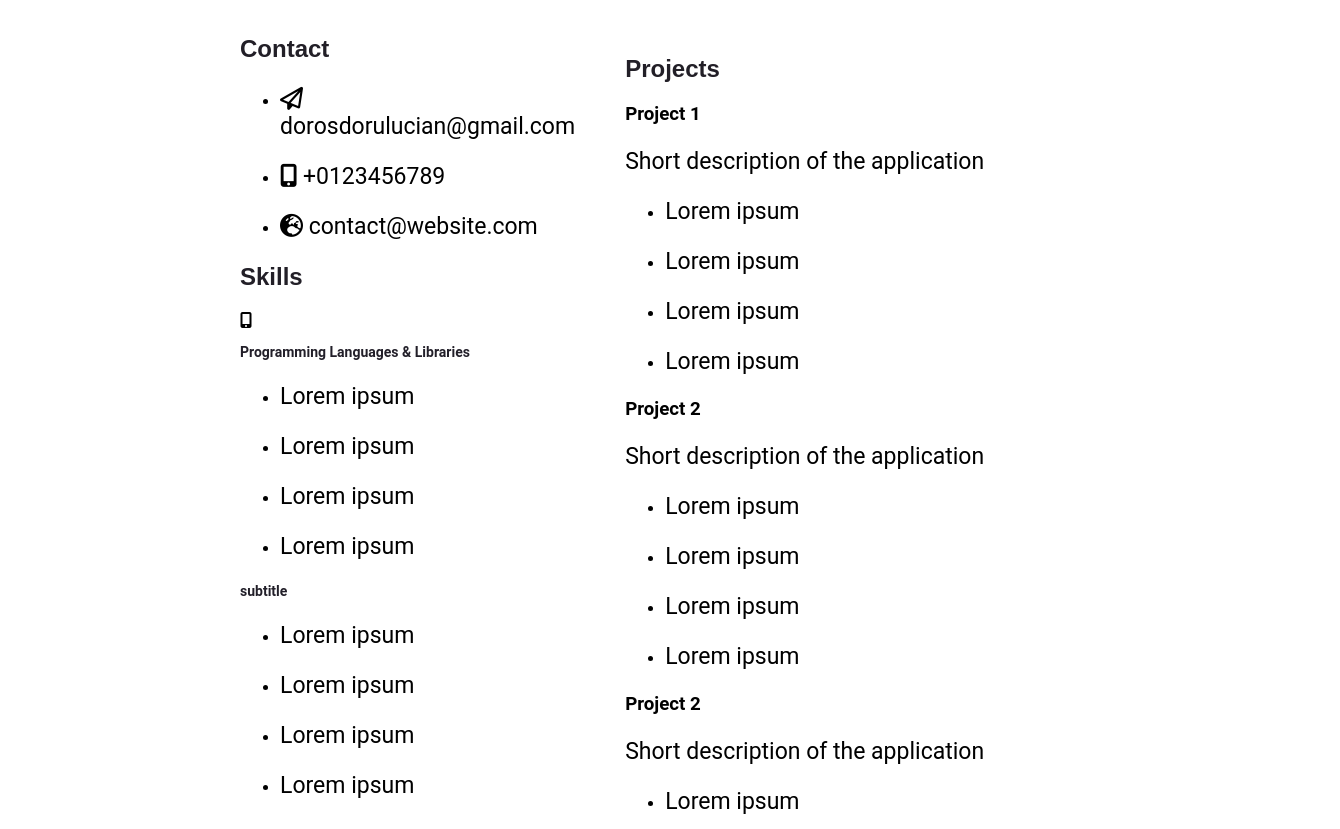
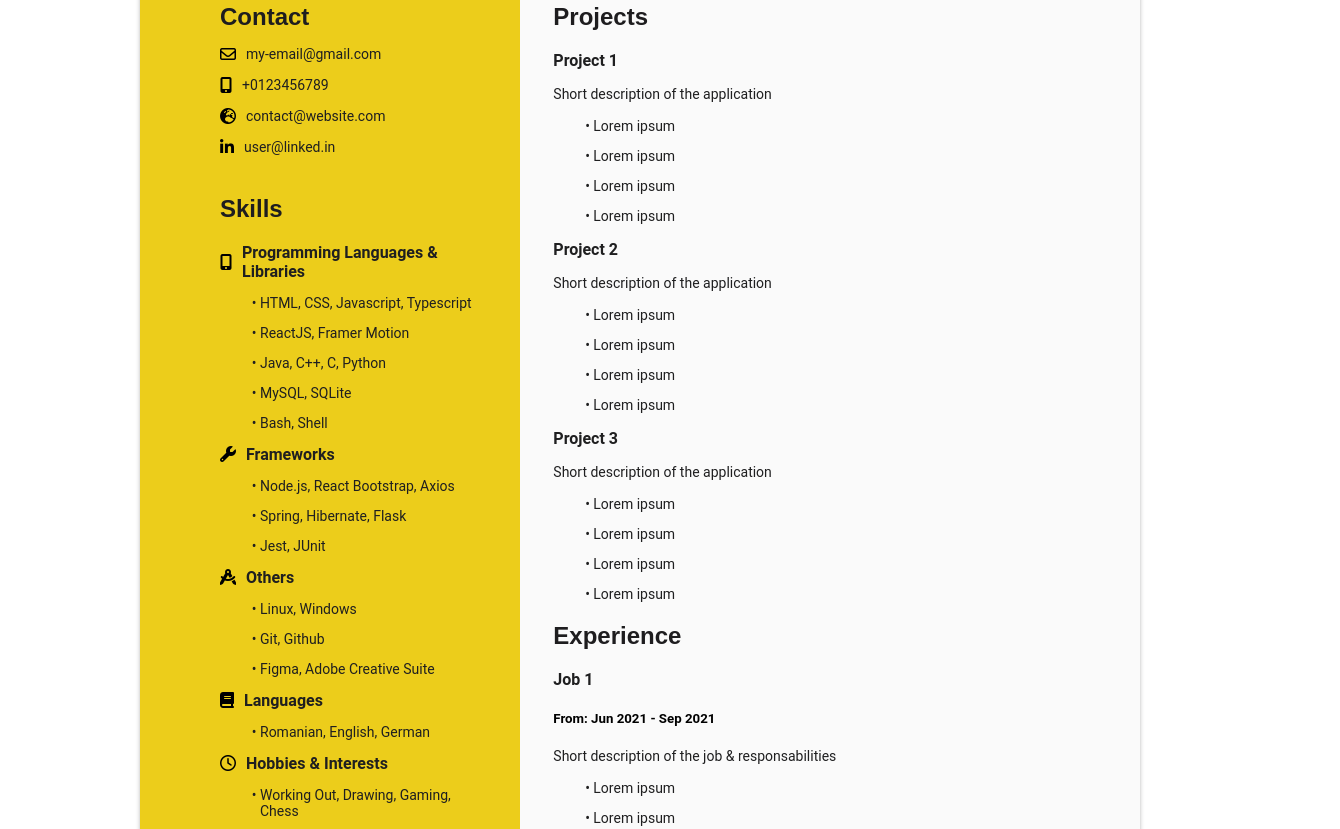
Before and after one commit to doruletzz/resume, a plain HTML site: page index.html in a window 1280 px wide. Shown: the part 291-1120 px from the top of the page, 1340 px wide, since content can reach past the window. Drawn offline with Linux system fonts and the light colour scheme.

Commit message:
fixed css & reorganized layout

```diff
--- a/index.css
+++ b/index.css
@@ -1,27 +1,56 @@
 * {
     font-family: 'Roboto', sans-serif;
 
-    --primary-color: #221f27;
-    --secondary-color: #221f29;
-    --background-color: #e9eef0;
 
+    --primary-color: rgb(30, 29, 31);
+    --secondary-color: #1f1f20;
+    --background-primary-color: #fafafa;
+    --background-secondary-color: #eccd1b;
+}
+
+
+
+li::marker{
+    content:"• ";
+    font-size:14px;
+    color: var(--secondary-color);
+    padding-right: 10px;
+    vertical-align: middle;
+ }
+
+p{
+    color: var(--secondary-color);
+    font-size: 14px;
+}
+
+.contact-detail{
+    display: flex;
+    align-content: center;
+    margin: 0 auto;
 }
 
 .a4{
-    background-color: var(red);
     width: 1000px;
     height: 1414.2135px;
 	margin: 20px auto;
+    background-color: var(--background-primary-color);
+    background: linear-gradient(90deg, var(--background-secondary-color) 38%, var(--background-primary-color) 38%);
+    filter: drop-shadow(0px 4px 2px rgba(20, 20, 20, 0.301));
 }
 
 .resume-contents{
-    padding-left: 100px !important;
-    padding-right: 100px !important;
+    padding-left: 80px !important;
+    padding-right: 40px !important;
     min-height: 100vh;
     width: 100%;
     display: grid;
-    column-gap: 50px;
     grid-template-columns: repeat(3, 1fr);
+}
+
+.top-left {
+
+    grid-column-start:  1;
+    grid-column-end:  2;
 }
 
 .left {
@@ -31,36 +60,66 @@
 }
 
 .right{
+    margin-right: 160px;
+
     grid-column-start:  2;
     grid-column-end:  4;
 }
 
 .heading{
+    margin-right: 160px;
     grid-column-start:  2;
     grid-column-end:  4;
 }
 
-p{
-    font-size: 23px;
+
+.ul-no-bullets{
+    list-style: none;
+    margin: 0;
+    padding: 0;;
+}
+
+.ul-no-bullets li::marker{
+    content:" ";
+}
+
+.m-0{
+    margin: 0;
+}
+
+.ml-1{
+    margin-left: 10px;
 }
 
 .mt-3{
     margin-top: 40px;
+    margin-bottom: 0px;
 }
 
 .mt-2{
+    margin-bottom: 0px;
     margin-top: 15px;
 }
 
 .mt-1{
+    margin-bottom: 0px;
     margin-top: 5px;
 }
+
 
 .heading-title{
     margin-top: 80px !important;
     font-family: 'Playfair Display', sans-serif;
     color: var(--primary-color);
+
     font-size: 36px;
+    margin-bottom: 0;
+}
+
+.heading-subtitle{
+    color: var(--secondary-color);
+    font-size: 16px;
+    margin-bottom: 40px;
 }
 
 .right-title{
@@ -75,14 +134,20 @@ p{
     font-size: 24px;
 }
 
+.skill-subtitle, .detail-subtitle{
+    display: flex;
+    align-items: center;
+    margin: 0 auto;
+}
+
 .left-subtitle{
     color: var(--secondary-color);
-    font-size: 14px;
+    font-size: 16px;
 }
 
 
 
 .right-subtitle{
     color: var(--secondary-color);
-    font-size: 14px;
+    font-size: 16px;
 }
--- a/index.html
+++ b/index.html
@@ -12,77 +12,140 @@
 <body>
     <main class="a4">
         <div class=" resume-contents">
+            <div class="top-left"></div>
             <section class="heading">
                 <div>
                     <h1 class="heading-title">Doros Doru-Lucian</h1>
-                    <h3 class="right-subtitle mt-1">Computer Science Student</h3>
+                    <h3 class="heading-subtitle mt-1">Computer Science Student</h3>
                     <p class="mt-1">Lorem ipsum dolor sit amet, consectetur adipiscing elit. Orci suscipit sit nisi, augue id amet
                         tempus. Fames commodo tristique a vehicula vitae hendrerit id. Convallis morbi.</p>
                 </div>
             </section>
             <section class="left">
-                <div class="contact">
-                    <h1 class="left-title">Contact</h1>
-                    <ul>
-                        <li class="mt-1">
-                            <p> <i class="fa-regular fa-paper-plane"></i></i> dorosdorulucian@gmail.com</p>
+                <div class="contact mt-3">
+                    <h1 class="left-title mt-2">Contact</h1>
+                    <ul class="ul-no-bullets">
+                        <li class="mt-2">
+                            <div class="contact-detail">
+                                <i class="fa-regular fa-envelope"></i>
+                                <p class=" ml-1 m-0">  my-email@gmail.com</p>
+                            </div>
                         </li>
-                        <li class="mt-1">
-                            <p><i class="fa-solid fa-mobile-screen-button"></i> +0123456789 </p>
+                        <li class="mt-2">
+                            <div class="contact-detail">
+                                <i class="fa-solid fa-mobile-screen-button"></i>
+                                <p class=" ml-1 m-0">  +0123456789 </p>
+                            </div>
                         </li>
-                        <li class="mt-1">
-                            <p><i class="fa-solid fa-earth-europe"></i> contact@website.com</p>
+                        <li class="mt-2">
+                            <div class="contact-detail">
+                                <i class="fa-solid fa-earth-europe"></i>
+                                <p class=" ml-1 m-0">contact@website.com</p>
+                            </div>
+                        </li>
+                        <li class="mt-2">
+                            <div class="contact-detail">
+                                <i class="fa-brands fa-linkedin-in"></i>
+                                <p class=" ml-1 m-0"> user@linked.in</p>
+                            </div>
                         </li>
                     </ul>
                 </div>
-                <div class="skills">
+                <div class="skills mt-3">
                     <h1 class="left-title">Skills</h1>
                     <div class="skill">
-                        <div class="skill-subtitle">
-                            <i class="fa-solid fa-mobile-screen-button skill-subtitle-icon"></i>
-                            <h3 class="left-subtitle skill-subtitle-icon">Programming Languages & Libraries</h3>
+                        <div class="skill-subtitle mt-3">
+                            <i class="fa-solid fa-mobile-screen-button"></i>
+                            <h3 class="left-subtitle m-0 ml-1"> Programming Languages & <br/>Libraries</h3>
                         </div>
-                        <ul>
+                        <ul class="mt-1 " >
                             <li>
-                                <p>Lorem ipsum</p>
+                                <p>HTML, CSS, Javascript, Typescript </p>
                             </li>
                             <li>
-                                <p>Lorem ipsum</p>
+                                <p>ReactJS, Framer Motion</p>
                             </li>
                             <li>
-                                <p>Lorem ipsum</p>
+                                <p>Java, C++, C, Python</p>
                             </li>
                             <li>
-                                <p>Lorem ipsum</p>
+                                <p>MySQL, SQLite</p>
+                            </li>
+                            <li>
+                                <p>Bash, Shell</p>
                             </li>
                         </ul>
 
                     </div>
                     <div class="skill">
-                        <h3 class="left-subtitle">subtitle</h3>
-                        <ul>
+                        <div class="skill-subtitle mt-3 ">
+                            <i class="fa-solid fa-wrench"></i>
+                            <h3 class="left-subtitle m-0 ml-1"> Frameworks</h3>
+                        </div>
+                        <ul class="mt-1">
                             <li>
-                                <p>Lorem ipsum</p>
+                                <p>Node.js, React Bootstrap, Axios</p>
                             </li>
                             <li>
-                                <p>Lorem ipsum</p>
+                                <p>Spring, Hibernate, Flask</p>
                             </li>
                             <li>
-                                <p>Lorem ipsum</p>
-                            </li>
-                            <li>
-                                <p>Lorem ipsum</p>
+                                <p>Jest, JUnit</p>
                             </li>
                         </ul>
                     </div>
+                    <div class="skill">
+                        <div class="skill-subtitle mt-3">
+                            <i class="fa-solid fa-compass-drafting"></i>
+                            <h3 class="left-subtitle m-0 ml-1">Others</h3>
+                        </div>
+                        <ul class="mt-1">
+                            <li>
+                                <p>Linux, Windows</p>
+                            </li>
+
+                            <li>
+                                <p>Git, Github</p>
+                            </li>
+
+                            <li>
+                                <p>Figma, Adobe Creative Suite</p>
+                            </li>
+
+                        </ul>
+                    </div>
+                    <div class="skill">
+                        <div class="skill-subtitle mt-3">
+                            <i class="fa-solid fa-book"></i>
+                            <h3 class="left-subtitle m-0 ml-1">Languages</h3>
+                        </div>
+                        <ul class="mt-1">
+                            <li>
+                                <p>Romanian, English, German</p>
+                            </li>
+                        </ul>
+                    </div>
+
+                    <div class="skill-subtitle mt-2">
+                        <i class="fa-regular fa-clock"></i>
+                        <h3 class="left-subtitle m-0 ml-1">Hobbies & Interests</h3>
+                    </div>
+                    <ul class="mt-1">
+                        <li>
+                            <p>Working Out, Drawing, Gaming, <br/> Chess</p>
+                        </li>
+                    </ul>
+
                 </div>
+
+
             </section>
             <section class="right">
 
                 <div class="projects mt-3">
                     <h2 class="right-title">Projects</h2>
                     <div class="project">
-                        <h3>Project 1</h3>
+                        <h3 class="right-subtitle">Project 1</h3>
                         <p>Short description of the application</p>
                         <ul>
                             <li>
@@ -100,7 +163,7 @@
                         </ul>
                     </div>
                     <div class="project">
-                        <h3>Project 2</h3>
+                        <h3 class="right-subtitle">Project 2</h3>
                         <p>Short description of the application</p>
                         <ul>
                             <li>
@@ -118,7 +181,7 @@
                         </ul>
                     </div>
                     <div class="project">
-                        <h3>Project 2</h3>
+                        <h3 class="right-subtitle">Project 3</h3>
                         <p>Short description of the application</p>
                         <ul>
                             <li>
@@ -139,7 +202,7 @@
                 <div class="experiences">
                     <h2 class="right-title">Experience</h2>
                     <div class="job">
-                        <h3>Job 1</h3>
+                        <h3 class="right-subtitle">Job 1</h3>
                         <h5>From: Jun 2021 - Sep 2021</h5>
                         <p>Short description of the job & responsabilities</p>
                         <ul>
```
Also changed, not shown: 1 other file.
